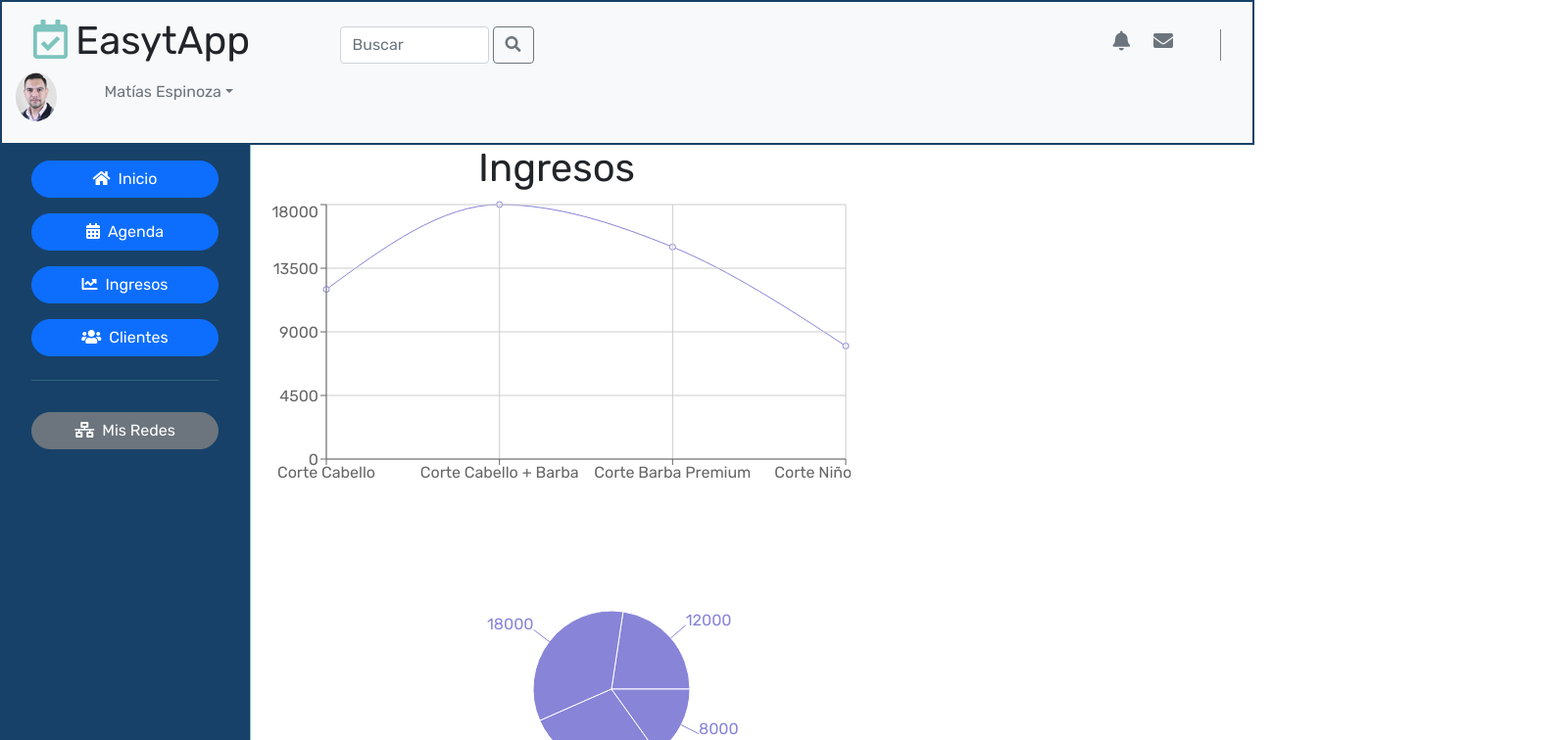
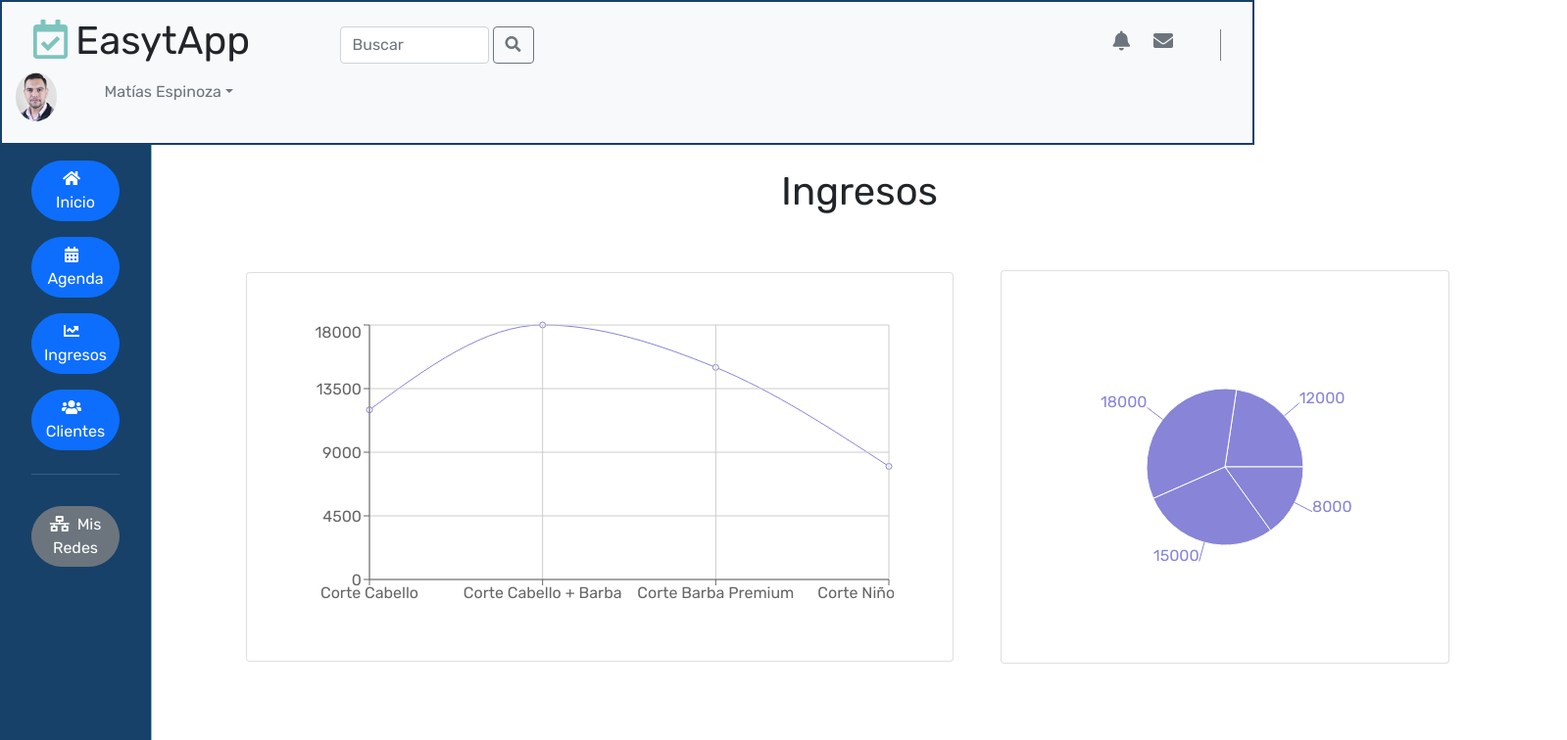
Before and after one commit to matcodev/easytApp-project, a React (Create React App) app: page /Sales in a window 1280 px wide. Shown: the top 756 px of the page at 98% size, 1599 px wide, since content can reach past the window. Built offline with nearby package versions, Linux system fonts and the light colour scheme.

Commit message:
changes charts

```diff
--- a/src/components/sales/components/PieChartSales.js
+++ b/src/components/sales/components/PieChartSales.js
@@ -10,7 +10,7 @@ const PieChartSales = () => {
     ];
 
     return (
-        <div className="container-fluid col-md-6">
+        <div className="container-fluid col-md-12">
             <PieChart width={400} height={400}>
                 <Pie
                     dataKey="value"
--- a/src/components/sales/components/SalesChart.js
+++ b/src/components/sales/components/SalesChart.js
@@ -1,4 +1,4 @@
-import { LineChart, Line, CartesianGrid, XAxis, YAxis} from 'recharts';
+import { LineChart, Line, CartesianGrid, XAxis, YAxis, Tooltip} from 'recharts';
 
 const SalesChart = () => {
     const data = [
@@ -20,6 +20,7 @@ const SalesChart = () => {
                     <CartesianGrid stroke="#ccc" />
                     <XAxis dataKey="name" />
                     <YAxis dataKey="value" />
+                    <Tooltip />
                 </LineChart>
             </div>
     );
--- a/src/css/style.css
+++ b/src/css/style.css
@@ -45,6 +45,12 @@ body {
     height: 50px;
     border-radius: 50%;
 }
-.icon-notification{
+.icon-notification {
     border-right: 1px solid grey;
 }
+.charts-sales {
+    text-align: center;
+    display: flex;
+    justify-content: space-between;
+    align-items: center;
+}
--- a/src/pages/Sales.js
+++ b/src/pages/Sales.js
@@ -5,11 +5,15 @@ import SalesChart from '../components/sales/components/SalesChart';
 const Sales = () => {
 
   return (
-    <div style={{ textAlign: "center"}}>
-      <h1>Ingresos</h1>
-      <div className="charts-sales">
+    <div style={{ textAlign: "center" }}>
+      <h1 className="pt-4">Ingresos</h1>
+      <div className="charts-sales mx-5 p-5">
+        <div className="card me-5 p-5">
           <SalesChart />
+        </div>
+        <div className="card me-4 px-3">
           <PieChartSales />
+        </div>
       </div>
     </div>
   );
```
